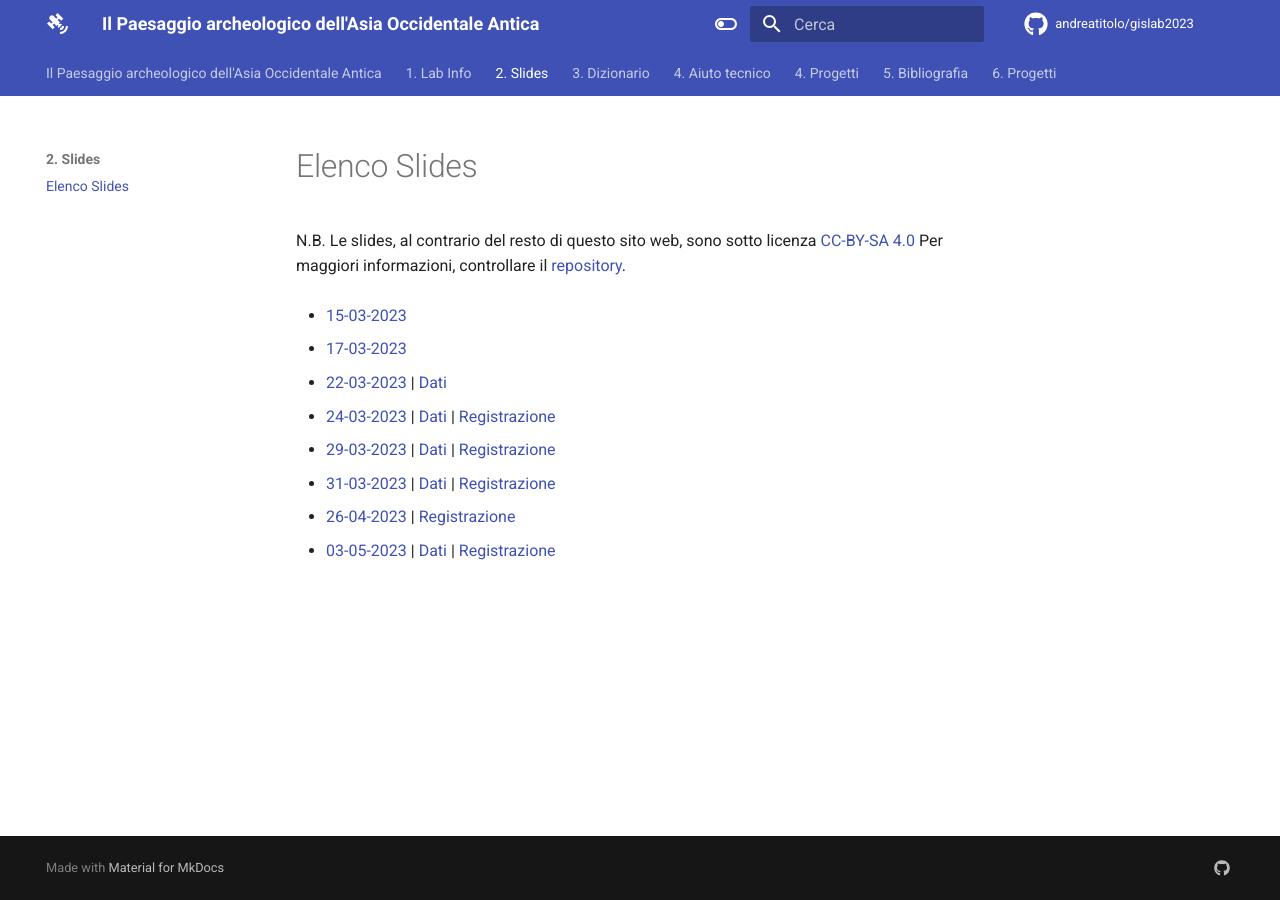
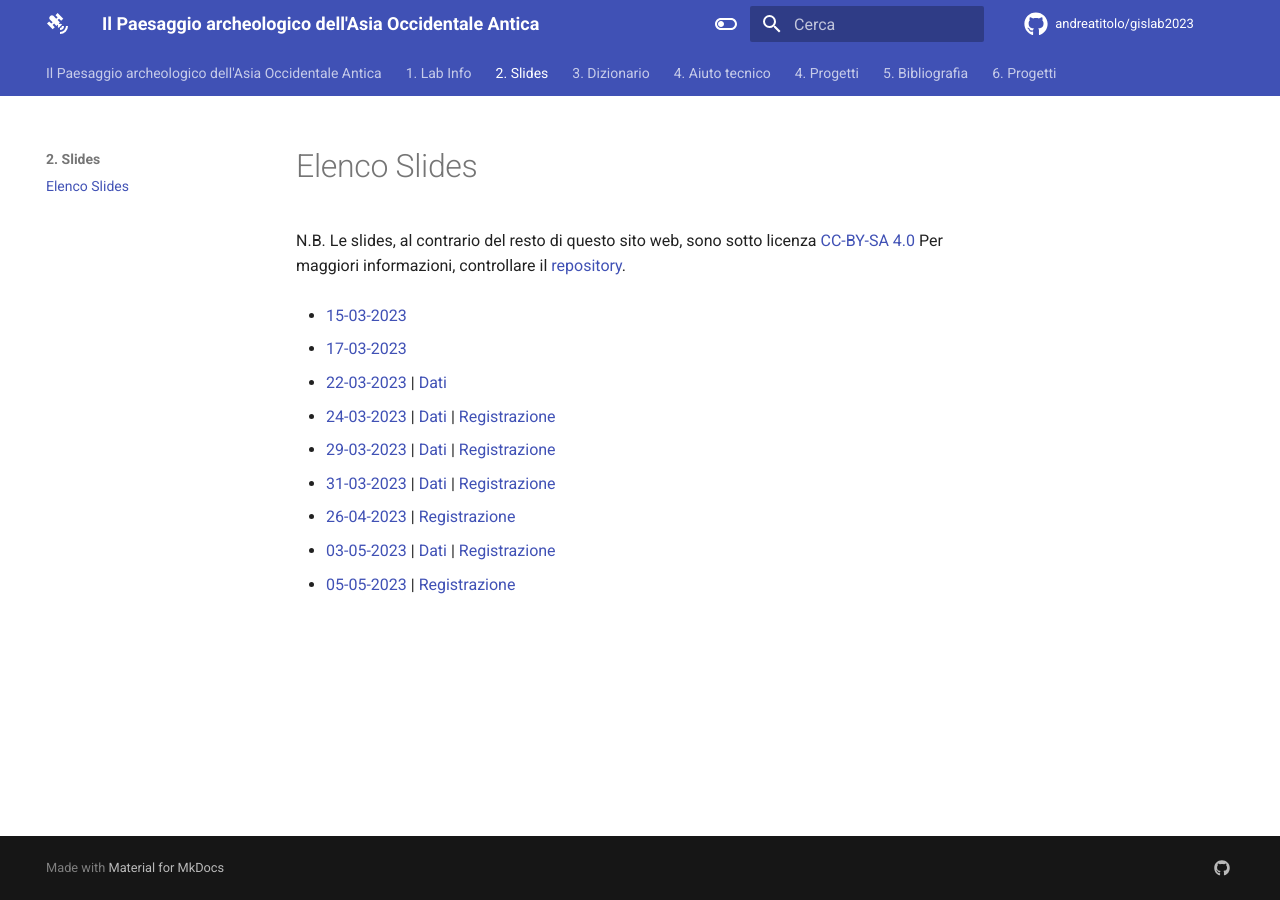
Before and after one commit to andreatitolo/gislab2023, an MkDocs documentation site: the page built from docs/2. Slides/Elenco Slides.md, in a window 1280 px wide. Built offline with MkDocs 1.6.1 and Material for MkDocs 9.7.7, drawn with Linux system fonts in a browser that asks for light colours; comment, search, counter and statistics services are not loaded.

Commit message:
add slides link for lesson 9

```diff
--- a/docs/2. Slides/Elenco Slides.md
+++ b/docs/2. Slides/Elenco Slides.md
@@ -16,3 +16,5 @@ Per maggiori informazioni, controllare il [repository](https://codeberg.org/tito
 -  [26-04-2023](https://www.andreatitolo.com/slides/gislab/7.QGISRasterData2.html) | [Registrazione](https://kdrive.infomaniak.com/app/share/408009/052fc587-8d8a-456b-9a64-a24762390ed1)
 
 -  [03-05-2023](https://www.andreatitolo.com/slides/gislab/8.QGISRasterData3.html) | [Dati](https://kdrive.infomaniak.com/app/share/408009/f2ca5de1-f134-4caa-be18-cd22d59584e2) | [Registrazione](https://kdrive.infomaniak.com/app/share/408009/31d0accd-dff9-47db-be03-0a1ffff9e301)
+
+-  [05-05-2023](https://www.andreatitolo.com/slides/gislab/9.QGISVectorsOperations.html) | [Registrazione]()
```
